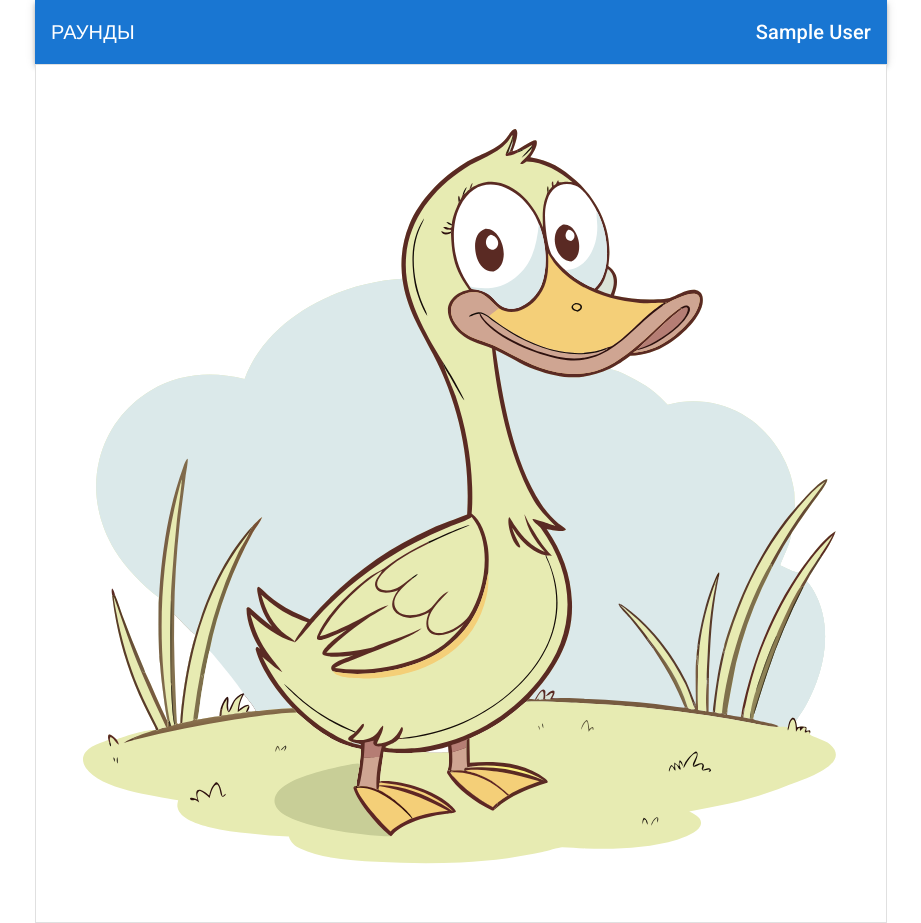
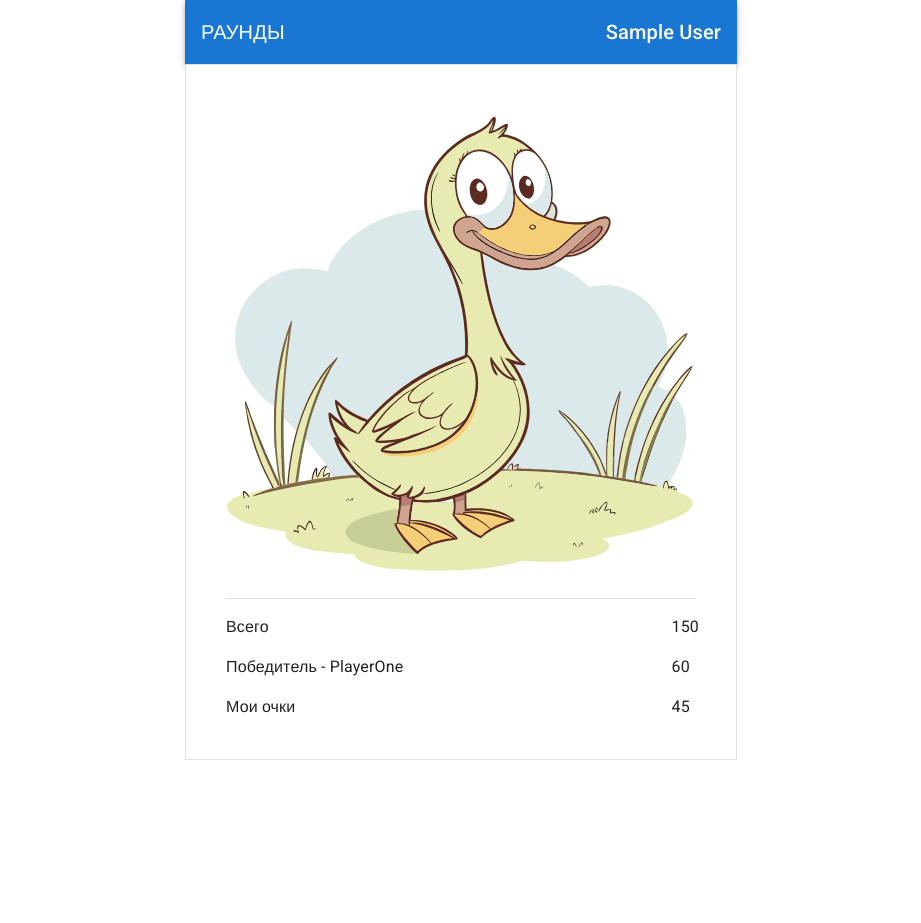
Before and after one commit to merlin86/the_last_of_guss, a React (Vite) app in the folder frontend/: page /round/1 in a window 1280 px wide. Shown: the whole page, without its empty margins (179-1100 px from the left). After the commit the page ends 800 px from the top, so only its background shows below. Built offline with nearby package versions, Linux system fonts and the light colour scheme; sample sign-in values are in the browser's storage; a web font is replaced by a local one.

Commit message:
added different state round view components

```diff
--- /dev/null
+++ b/frontend/src/pages/round/ActiveRoundInfo.tsx
@@ -0,0 +1,42 @@
+import Container from '@mui/material/Container';
+import { DateTime } from 'luxon';
+import type { RoundExtendedResponse } from '../../external/backend';
+import Typography from '@mui/material/Typography';
+import { useEffect, useState } from 'react';
+
+function computeTimeToEnd(round_end: string): string {
+  const time_to_end = DateTime.fromISO(round_end, { zone: 'utc' })
+    .toLocal()
+    .diff(DateTime.now())
+    .shiftTo('minutes', 'seconds');
+
+  return time_to_end.toFormat('mm:ss');
+}
+
+export interface ActiveRoundInfoProps {
+  round: RoundExtendedResponse;
+  score: number;
+}
+
+export default function ActiveRoundInfo(props: ActiveRoundInfoProps) {
+  const [timeToEnd, setTimeToEnd] = useState(() => computeTimeToEnd(props.round.round_end));
+
+  // Update time to end every second
+  useEffect(() => {
+    const interval = setInterval(() => {
+      setTimeToEnd(computeTimeToEnd(props.round.round_end));
+    }, 1000);
+
+    return () => { clearInterval(interval); };
+  }, [props.round.round_end]);
+
+  return (
+    <Container sx={{ paddingTop: 2, textAlign: 'center' }}>
+      <Typography component='p'>Раунд активен!</Typography>
+      <Typography component='p'>
+        До конца раунда осталось: {timeToEnd}
+      </Typography>
+      <Typography component='p'>Мои очки - {props.score}</Typography>
+    </Container>
+  );
+}
--- /dev/null
+++ b/frontend/src/pages/round/CooldownRoundInfo.tsx
@@ -0,0 +1,40 @@
+import Container from '@mui/material/Container';
+import { DateTime } from 'luxon';
+import type { RoundExtendedResponse } from '../../external/backend';
+import Typography from '@mui/material/Typography';
+import { useEffect, useState } from 'react';
+
+function computeTimeToStart(round_start: string): string {
+  const time_to_start = DateTime.fromISO(round_start, { zone: 'utc' })
+    .toLocal()
+    .diff(DateTime.now())
+    .shiftTo('minutes', 'seconds');
+
+  return time_to_start.toFormat('mm:ss');
+}
+
+export interface CooldownRoundInfoProps {
+  round: RoundExtendedResponse;
+}
+
+export default function CooldownRoundInfo(props: CooldownRoundInfoProps) {
+  const [timeToStart, setTimeToStart] = useState(() => computeTimeToStart(props.round.round_start));
+
+  // Update time to start every second
+  useEffect(() => {
+    const interval = setInterval(() => {
+      setTimeToStart(computeTimeToStart(props.round.round_start));
+    }, 1000);
+
+    return () => { clearInterval(interval); };
+  }, [props.round.round_start]);
+
+  return (
+    <Container sx={{ paddingTop: 2, textAlign: 'center' }}>
+      <Typography component='p'>Cooldown</Typography>
+      <Typography component='p'>
+        до начала раунда {timeToStart}
+      </Typography>
+    </Container>
+  );
+}
--- /dev/null
+++ b/frontend/src/pages/round/FinishedRoundInfo.tsx
@@ -0,0 +1,36 @@
+import Divider from '@mui/material/Divider';
+import Grid from '@mui/material/Grid';
+import type { RoundExtendedResponse } from '../../external/backend';
+import Typography from '@mui/material/Typography';
+
+export interface FinishedRoundInfoProps {
+  round: RoundExtendedResponse;
+}
+
+export default function FinishedRoundInfo(props: FinishedRoundInfoProps) {
+  return (
+    <Grid container spacing={2} padding={1}>
+      <Grid size={12}>
+        <Divider />
+      </Grid>
+      <Grid size={{ xs: 10, sm: 11 }}>
+        <Typography component='p'>Всего</Typography>
+      </Grid>
+      <Grid size={{ xs: 2, sm: 1 }}>
+        <Typography component='p'>{props.round.total_score}</Typography>
+      </Grid>
+      <Grid size={{ xs: 10, sm: 11 }}>
+        <Typography component='p'>{`Победитель - ${props.round.winner_name ?? ''}`}</Typography>
+      </Grid>
+      <Grid size={{ xs: 2, sm: 1 }}>
+        <Typography component='p'>{props.round.winner_score}</Typography>
+      </Grid>
+      <Grid size={{ xs: 10, sm: 11 }}>
+        <Typography component='p'>Мои очки</Typography>
+      </Grid>
+      <Grid size={{ xs: 2, sm: 1 }}>
+        <Typography component='p'>{props.round.my_score}</Typography>
+      </Grid>
+    </Grid>
+  );
+}
--- a/frontend/src/pages/round/RoundPage.tsx
+++ b/frontend/src/pages/round/RoundPage.tsx
@@ -1,10 +1,26 @@
 /* eslint-disable @typescript-eslint/no-unused-vars */
+import ActiveRoundInfo from './ActiveRoundInfo';
 import BoxWithTitle from '../../components/BoxWithTitle';
+import CooldownRoundInfo from './CooldownRoundInfo';
 import Container from '@mui/material/Container';
+import FinishedRoundInfo from './FinishedRoundInfo';
 import Goose from './Goose';
+import Skeleton from '@mui/material/Skeleton';
 import { useEffect } from 'react';
 import { useNavigate, useParams } from 'react-router';
 import { useUser, useUserDispatch } from '../../providers/UserContext';
+import type { RoundExtendedResponse } from '../../external/backend';
+
+const round: RoundExtendedResponse = {
+  round_id: 'round123',
+  round_start: '2025-11-25T13:10:00Z',
+  round_end: '2025-11-25T13:30:00Z',
+  status: 'completed',
+  total_score: 150,
+  winner_name: 'PlayerOne',
+  winner_score: 60,
+  my_score: 45,
+};
 
 export default function RoundPage() {
   const navigate = useNavigate();
@@ -25,9 +41,11 @@ export default function RoundPage() {
   }
 
   return (
-    <Container maxWidth="md">
+    <Container maxWidth="sm">
       <BoxWithTitle title='Раунды' secondary={user?.name} content_component='main'>
-        <Goose clickable onClick={onGooseClick} />
+        <Goose onClick={onGooseClick} />
+        <FinishedRoundInfo round={round} />
+        {/* <Skeleton variant='rounded' height={150} /> */}
       </BoxWithTitle>
     </Container>
   );
```
Also changed, not shown: frontend/src/external/backend.ts (+7 -0 lines).
